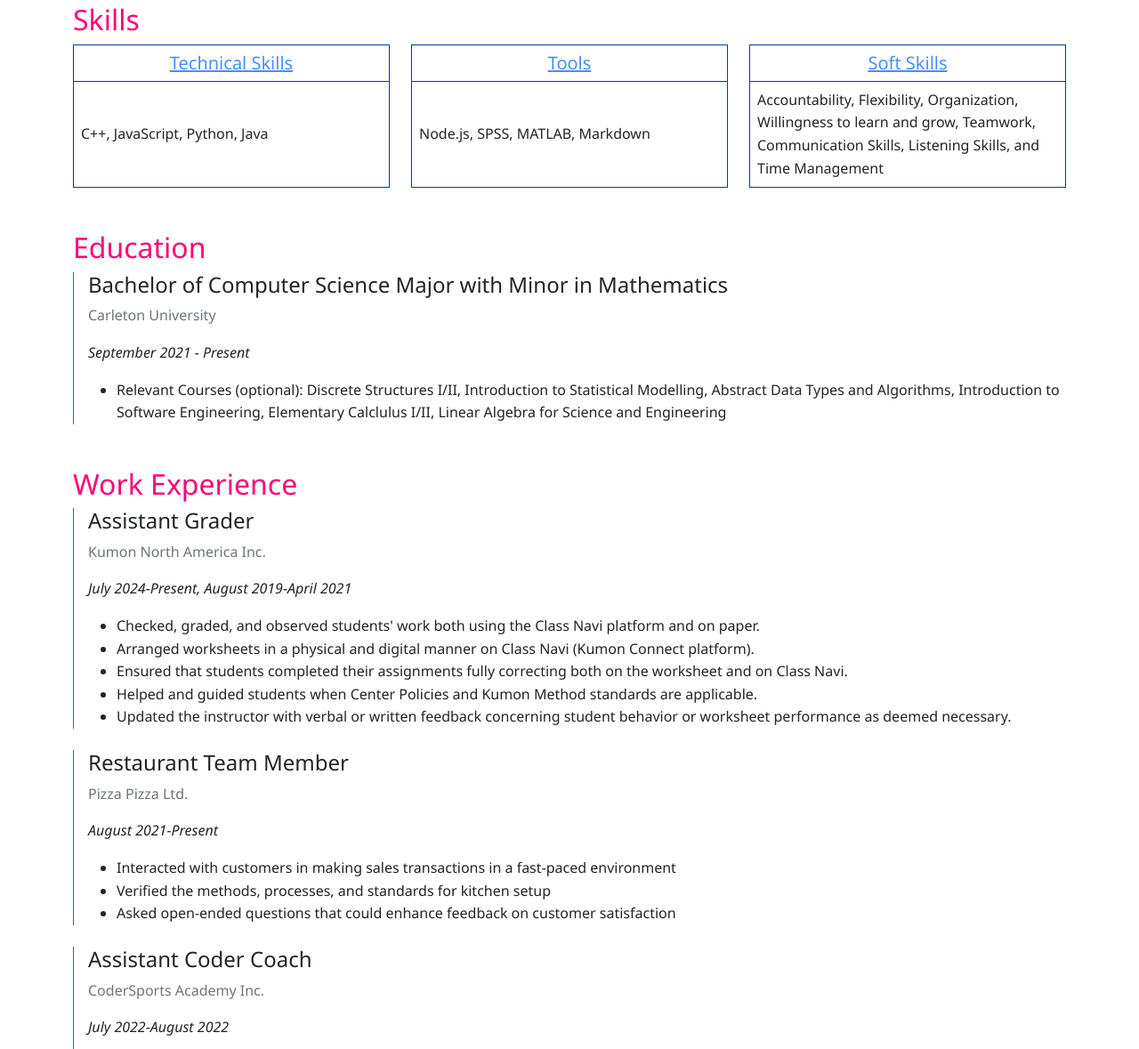
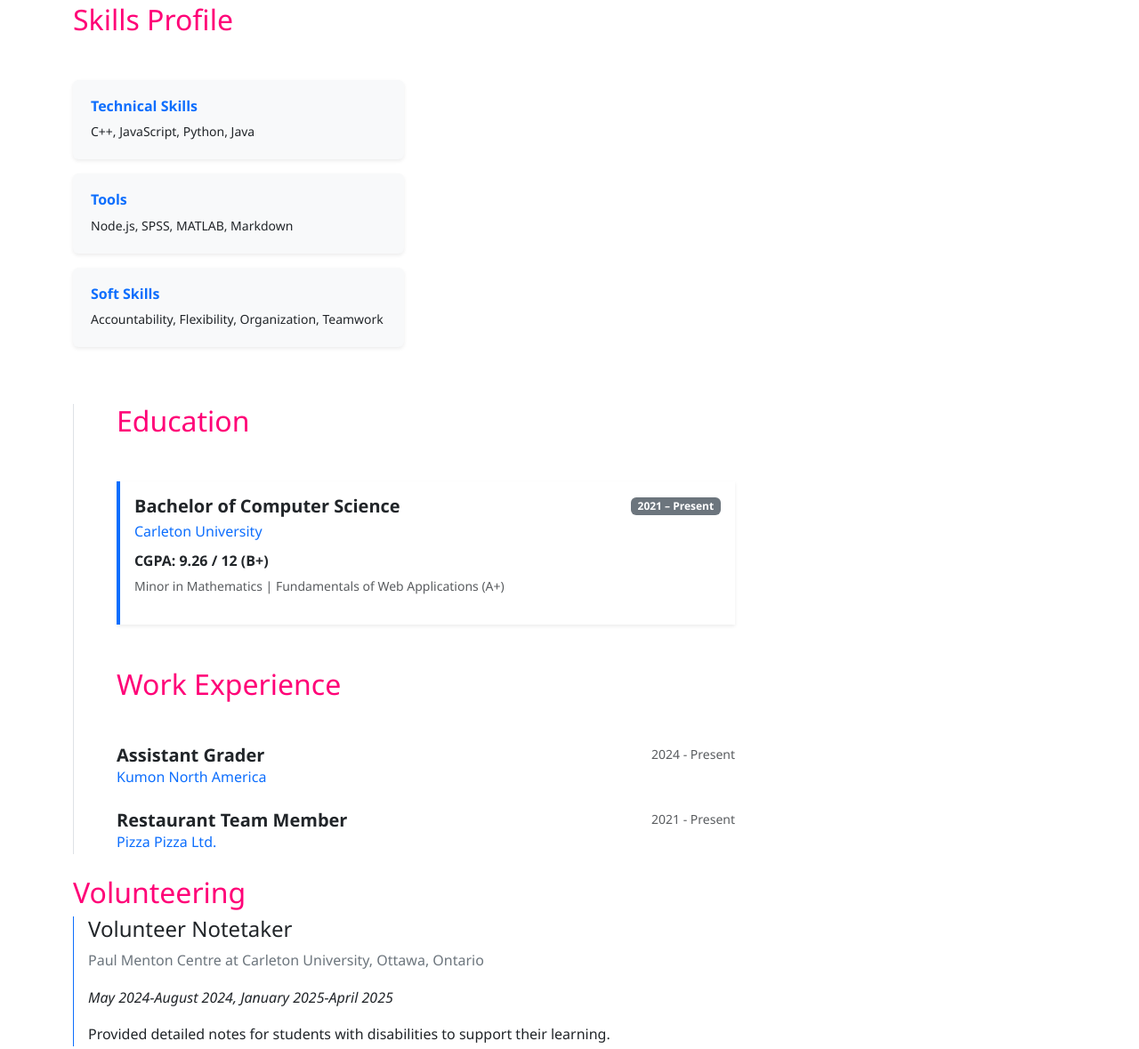
Before and after one commit to rah3/rah3.github.io, a website: page index.html in a window 1280 px wide. Shown: the part 1093-2272 px from the top of the page at 89% size. Drawn offline with nearby package versions, Linux system fonts and the light colour scheme.

Commit message:
Portfolio deployment (4th time)

```diff
--- a/index.html
+++ b/index.html
@@ -60,17 +60,27 @@
             <p class="text-muted">My goal is to find a position that will afford the opportunity to utilize my present
                 skills while providing an equally good experience.</p>
         </section>
-        <section id="skills" class="mb-3">
-            <h2>Skills</h2>
+
+        <div class="col-md-4 mb-5">
+            <h2 class="mb-5">Skills Profile</h2>
             <div id="skills-container" class="row">
             </div>
-        </section>
-        <section id="education" class="mb-5">
-            <h2>Education</h2>
-        </section>
-        <section id="experience" class="mb-5">
-            <h2>Work Experience</h2>
-        </section>
+        </div>
+
+        <div class="col-md-8 border-start ps-md-5">
+            <section id="education" class="mb-5">
+                <h2 class="mb-5">Education</h2>
+                <div id="education-container">
+                </div>
+            </section>
+
+            <section id="experience">
+                <h2 class="mb-5">Work Experience</h2>
+                <div id="experience-container">
+                </div>
+            </section>
+        </div>
+
         <section id="volunteering" class="mb-5">
             <h2>Volunteering</h2>
         </section>
--- a/resume.js
+++ b/resume.js
@@ -9,133 +9,66 @@ function loadSkills() {
     const skills = [
         { category: "Technical Skills", items: "C++, JavaScript, Python, Java" },
         { category: "Tools", items: "Node.js, SPSS, MATLAB, Markdown" },
-        { category: "Soft Skills", items: "Accountability, Flexibility, Organization, Willingness to learn and grow, Teamwork, Communication Skills, Listening Skills, and Time Management" },
+        { category: "Soft Skills", items: "Accountability, Flexibility, Organization, Teamwork" }
     ];
 
-    const skillsContainer = document.getElementById('skills-container');
+    const container = document.getElementById('skills-container');
+    if (!container) return;
 
-    skills.forEach(skill => {
-        const col = document.createElement('div');
-        col.className = 'col-md-4 mb-3';
-        col.innerHTML = `
-        <table class="table table-striped-columns table-bordered">
-            <div class="card h-100 shadow-sm">
-                <thead>
-                    <th scope="col">
-                        <h5 class="card-title text-center">
-                            <u>
-                                ${skill.category}
-                            </u>
-                        </h5>
-                    </th>
-                </thead>
-                <tbody>
-                    <tr scope="row" class="align-middle">
-                        <td>
-                            <p class="card-text">${skill.items}</p>
-                        </td>
-                    </tr>
-                </tbody>
+    // We use col-12 here so they stack within the left-hand column
+    container.innerHTML = skills.map(skill => `
+        <div class="col-12 mb-3">
+            <div class="card shadow-sm border-0 bg-light">
+                <div class="card-body">
+                    <h6 class="fw-bold text-primary">${skill.category}</h6>
+                    <p class="small mb-0">${skill.items}</p>
                 </div>
-        </table>
-    `;
-        skillsContainer.appendChild(col);
-    });
+            </div>
+        </div>
+    `).join('');
 }
 
 /**
  * Loads education details into the education section.
  */
 function loadEducation() {
-    const education = [
-        {
-            degree: "Bachelor of Computer Science Major with Minor in Mathematics",
-            institution: "Carleton University",
-            details:
-                `
-                <ul>
-                    <li>Relevant Courses (optional): Discrete Structures I/II, Introduction to Statistical Modelling, Abstract Data Types and Algorithms, Introduction to Software Engineering, Elementary Calclulus I/II, Linear Algebra for Science and Engineering</li>
-                </ul>
-            `,
-            duration: "September 2021 - Present"
-        }
-    ];
+    const container = document.getElementById('education-container');
+    if (!container) return;
 
-    const educationContainer = document.getElementById('education');
-
-    education.forEach(edu => {
-        const div = document.createElement('div');
-        div.className = 'mb-4 border-start ps-3 border-primary';
-        div.innerHTML =
-            `
-        <h4>${edu.degree}</h4>
-        <p class="text-secondary">${edu.institution}</p>
-        <p><em>${edu.duration}</em></p>
-        <p>${edu.details}</p>
+    container.innerHTML = `
+        <div class="p-3 bg-white border-start border-primary border-4 shadow-sm">
+            <div class="d-flex justify-content-between align-items-center">
+                <h5 class="fw-bold mb-0">Bachelor of Computer Science</h5>
+                <span class="badge bg-secondary">2021 – Present</span>
+            </div>
+            <p class="text-primary mt-1 mb-2">Carleton University</p>
+            <p class="mb-1"><strong>CGPA: 9.26 / 12 (B+)</strong></p>
+            <p class="small text-muted">Minor in Mathematics | Fundamentals of Web Applications (A+)</p>
+        </div>
     `;
-        educationContainer.appendChild(div);
-    });
 }
 
 /**
  * Loads work experience details into the experience section.
  */
 function loadExperience() {
-    const workExperience = [
-        {
-            title: "Assistant Grader",
-            company: "Kumon North America Inc.",
-            details: `
-                <ul>
-                    <li>Checked, graded, and observed students' work both using the Class Navi platform and on paper.</li>
-                    <li>Arranged worksheets in a physical and digital manner on Class Navi (Kumon Connect platform).</li>
-                    <li>Ensured that students completed their assignments fully correcting both on the worksheet and on Class Navi.</li>
-                    <li>Helped and guided students when Center Policies and Kumon Method standards are applicable.</li>
-                    <li>Updated the instructor with verbal or written feedback concerning student behavior or worksheet performance as deemed necessary.</li>
-                </ul>
-            `,
-            duration: "July 2024-Present, August 2019-April 2021"
-        },
-        {
-            title: "Restaurant Team Member",
-            company: "Pizza Pizza Ltd.",
-            details: `
-            <ul>
-                <li>Interacted with customers in making sales transactions in a fast-paced environment</li>
-                <li>Verified the methods, processes, and standards for kitchen setup</li>
-                <li>Asked open-ended questions that could enhance feedback on customer satisfaction</li>
-            </ul>
-            `,
-            duration: "August 2021-Present"
-        },
-        {
-            title: "Assistant Coder Coach",
-            company: "CoderSports Academy Inc.",
-            details: `
-            <ul>
-                <li>Discussed with some parents face-to-face about the skills offered at the academy to their children.</li>
-                <li>Observed the manager several times while writing code for a certain project</li>
-                <li>Learned how to write game project instructions in the Markdown language through the Replit web application.</li>
-                <li>Worked with other teammates to meet the deadlines of projects.</li>
-            </ul>
-            `,
-            duration: "July 2022-August 2022"
-        }
+    const container = document.getElementById('experience-container');
+    if (!container) return;
+
+    const experiences = [
+        { title: "Assistant Grader", company: "Kumon North America", date: "2024 - Present" },
+        { title: "Restaurant Team Member", company: "Pizza Pizza Ltd.", date: "2021 - Present" }
     ];
 
-    const experienceContainer = document.getElementById('experience');
-
-    workExperience.forEach(job => {
-        const div = document.createElement('div');
-        div.className = 'mb-4 border-start ps-3 border-primary';
-        div.innerHTML = `
-        <h4>${job.title}</h4>
-        <p class="text-secondary">${job.company}</p>
-        <p><em>${job.duration}</em></p>
-        <p>${job.details}</p>
-    `;
-        experienceContainer.appendChild(div);
-    });
+    container.innerHTML = experiences.map(exp => `
+        <div class="mb-4">
+            <div class="d-flex justify-content-between">
+                <h5 class="fw-bold mb-0">${exp.title}</h5>
+                <span class="text-muted small">${exp.date}</span>
+            </div>
+            <p class="text-primary">${exp.company}</p>
+        </div>
+    `).join('');
 }
 
 /**
@@ -227,8 +160,10 @@ function loadProjects() {
 }
 
 // Function calls to load contents of resume
+document.addEventListener('DOMContentLoaded', () => {
     loadSkills();
     loadEducation();
     loadExperience();
     loadVolunteerExperience();
     loadProjects();
+});
```
Lines whose indentation alone changed are shown as unchanged.
